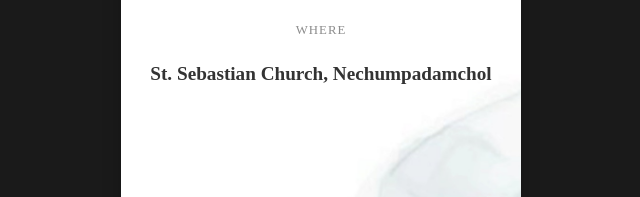
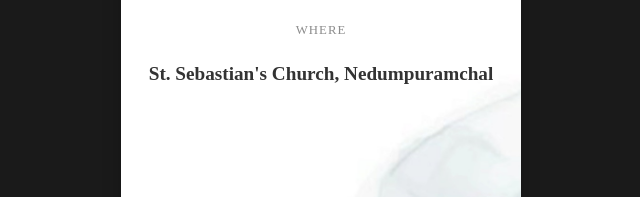
Before and after one commit to devashree59/Invitation-, a plain HTML site: page index.html in a window 1280 px wide. Shown: the part 600-797 px from the top of the page, 319-959 px from the left. Drawn offline with nearby package versions, Linux system fonts and the light colour scheme; a web font is replaced by a local one.

Commit message:
Updated wedding invitation

```diff
--- a/index.html
+++ b/index.html
@@ -46,7 +46,7 @@
           </div>
           <div class="details-item my-4">
             <p class="detail-label" style="margin-top: px;">Where</p>
-            <p class="detail-text" style="margin-bottom: 170px;">St. Sebastian Church, Nechumpadamchol</p>
+            <p class="detail-text" style="margin-bottom: 170px;">St. Sebastian's Church, Nedumpuramchal</p>
           </div>
         </div>
       </div>
```
